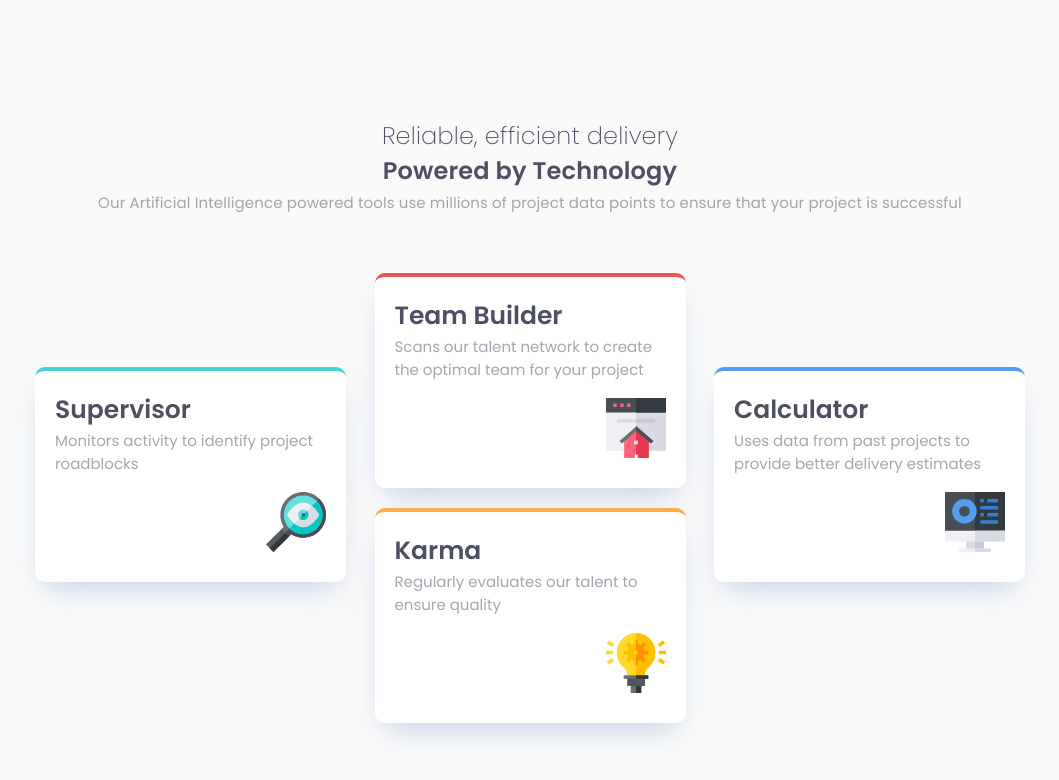
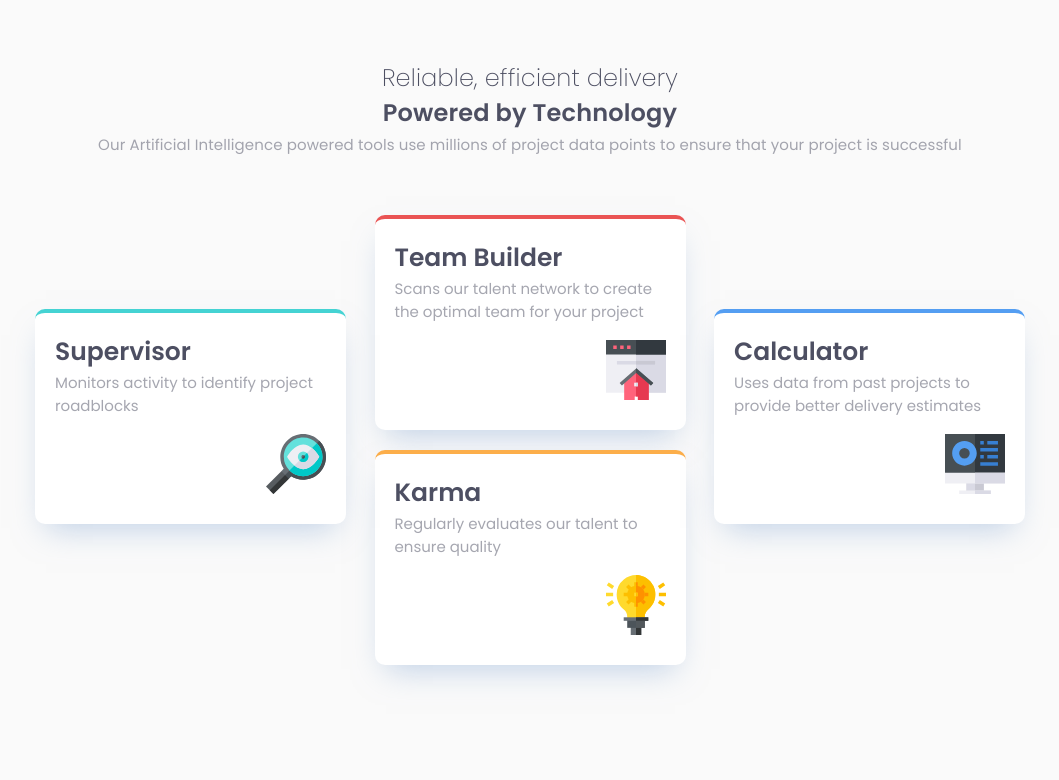
Before and after one commit to suryathink/four-card-feature-section, a plain HTML site: page index.html in a window 1280 px wide. Shown: the whole page, without its empty margins (110-1169 px from the left). Drawn offline with Linux system fonts and the light colour scheme.

Commit message:
Update style.css

```diff
--- a/style.css
+++ b/style.css
@@ -140,6 +140,9 @@ body{
 }
 
 @media only screen and (min-width: 768px) {
+  body{
+   height:100%;
+  }
   .main {
     width: 100%;
   }
```
